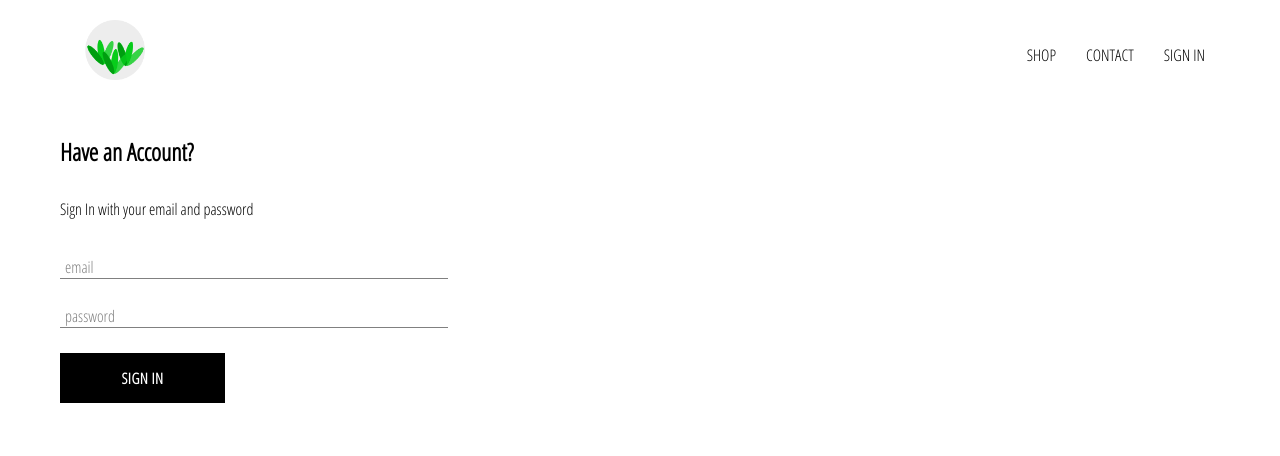
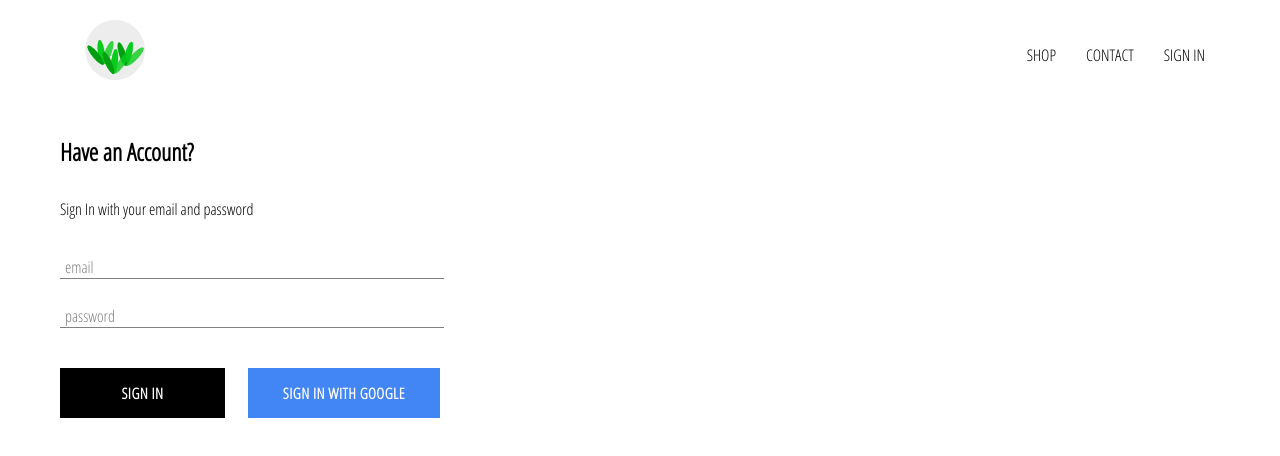
Before and after one commit to Prones94/Market_Store, a React (Create React App) app: page /signin in a window 1280 px wide. Shown: the top 456 px of the page. Built offline with nearby package versions, Linux system fonts and the light colour scheme; no server answers.

Commit message:
[add] google custom button added, with firebase allowing for login with google

```diff
--- a/package.json
+++ b/package.json
@@ -6,6 +6,7 @@
     "@testing-library/jest-dom": "^5.11.4",
     "@testing-library/react": "^11.1.0",
     "@testing-library/user-event": "^12.1.10",
+    "firebase": "^8.2.3",
     "node-sass": "^4.14.1",
     "react": "^17.0.1",
     "react-dom": "^17.0.1",
--- a/src/App.js
+++ b/src/App.js
@@ -9,13 +9,39 @@
 // components
 import Header from './components/Header/Header';
 
+// firebase utils
+import { auth } from './firebase/firebase.utils'
+
 // styling
 import './App.css';
 
-function App() {
+class App extends React.Component {
+  constructor() {
+    super();
+
+    this.state = {
+      currentUser: null
+    }
+  }
+
+  unsubscribeFromAuth = null
+
+  componentDidMount() {
+    this.unsubscribeFromAuth = auth.onAuthStateChanged(user => {
+      this.setState({ currentUser: user })
+
+      console.log(user);
+    })
+  }
+
+  componentWillUnmount() {
+    this.unsubscribeFromAuth();
+  }
+
+  render() {
     return (
       <div>
-      <Header />
+        <Header currentUser={this.state.currentUser}/>
         <Switch>
           <Route exact path='/' component={HomePage} />
           <Route path='/shop' component={ShopPage} />
@@ -24,5 +50,6 @@
       </div>
     );
   }
+}
 
 export default App;
--- a/src/components/Button/Button.jsx
+++ b/src/components/Button/Button.jsx
@@ -2,8 +2,8 @@
 
 import './Button.styles.scss'
 
-const Button = ({children, ...otherProps }) => (
-  <button className="button__custom" {...otherProps}>
+const Button = ({children,isGoogleSignIn, ...otherProps }) => (
+  <button className={`${isGoogleSignIn ? 'google-sign-in': ''} button__custom`} {...otherProps}>
     {children}
   </button>
 )
--- a/src/components/Button/Button.styles.scss
+++ b/src/components/Button/Button.styles.scss
@@ -19,4 +19,14 @@
     color: black;
     border: 1px solid black;
   }
+
+  &.google-sign-in {
+    background-color: #4285f4;
+    color: white;
+
+    &:hover {
+      background-color: #357ae8;
+      border:none;
+    }
+  }
 }
--- a/src/components/Header/Header.jsx
+++ b/src/components/Header/Header.jsx
@@ -1,21 +1,29 @@
 import React from 'react'
 import { Link } from 'react-router-dom'
+
+import { auth } from '../../firebase/firebase.utils'
 
 import market from '../../assets/market.png'
 
 import './Header.styles.scss'
 
-const Header = () => (
-    <div className="header">
+const Header = ({ currentUser }) => (
+  <div className="header">
     <Link className="header__logo_container" to="/">
       <img src={market} alt="Logo" className="header__logo" />
     </Link>
     <div className="header__options">
       <Link className="header__option" to="/shop">SHOP</Link>
       <Link className="header__option" to="/shop">CONTACT</Link>
-      <Link className="header__option" to="/signin">SIGN IN</Link>
+      {
+        currentUser ?
+          <div className="header__option" onClick={() => auth.signOut()}>SIGN OUT</div>
+          :
+          <Link className="header__option" to="/signin">SIGN IN</Link>
+
+      }
     </div>
-    </div>
-  )
+  </div>
+)
 
 export default Header
--- a/src/components/Header/Header.styles.scss
+++ b/src/components/Header/Header.styles.scss
@@ -25,6 +25,7 @@
 
     .header__option {
       padding: 10px 15px;
+      cursor: pointer;
 
     }
   }
--- a/src/components/SignIn/SignIn.jsx
+++ b/src/components/SignIn/SignIn.jsx
@@ -3,6 +3,8 @@
 import './SignIn.styles.scss'
 import Form from '../Form/Form';
 import Button from '../Button/Button';
+
+import { signinwithGoogle } from '../../firebase/firebase.utils';
 
 class SignIn extends React.Component {
   constructor(props){
@@ -49,8 +51,10 @@
             handleChange={this.handleChange}
             label="password"
             />
-
+          <div className="signin__button_group">
           <Button type="submit">Sign In</Button>
+          <Button onClick={signinwithGoogle} isGoogleSignIn>{' '}Sign in with Google{' '}</Button>
+          </div>
         </form>
       </div>
     )
--- a/src/components/SignIn/SignIn.styles.scss
+++ b/src/components/SignIn/SignIn.styles.scss
@@ -1,9 +1,17 @@
 .signin {
-  width: 30vw;
+  width: 380px;
   display: flex;
   flex-direction: column;
 
   .title {
     margin: 10px 0;
   }
+
+  .signin__button_group {
+    margin-top: 40px;
+    max-width: 100%;
+    display: flex;
+    flex-direction: row;
+    justify-content: space-between;
+  }
 }
--- /dev/null
+++ b/src/firebase/firebase.utils.js
@@ -0,0 +1,25 @@
+import firebase from 'firebase/app';
+import 'firebase/firestore';
+import 'firebase/auth';
+
+const config = {
+  apiKey: "AIzaSyBElIstatzdZBQuCOxXquw6Y3byh8igA_s",
+  authDomain: "market-6b2ff.firebaseapp.com",
+  projectId: "market-6b2ff",
+  storageBucket: "market-6b2ff.appspot.com",
+  messagingSenderId: "92061082876",
+  appId: "1:92061082876:web:084bd52f05b9e99f112379",
+  measurementId: "G-FR1Y1CHLGX"
+};
+
+
+firebase.initializeApp(config);
+
+export const auth = firebase.auth();
+export const firestore = firebase.firestore();
+
+const provider = new firebase.auth.GoogleAuthProvider();
+provider.setCustomParameters({ prompt: 'select_account' });
+export const signinwithGoogle = () => auth.signInWithPopup(provider);
+
+export default firebase;
```
Also changed, not shown: 2 other files (tests, documents, lock files or other folders). Lines whose indentation alone changed are shown as unchanged.
